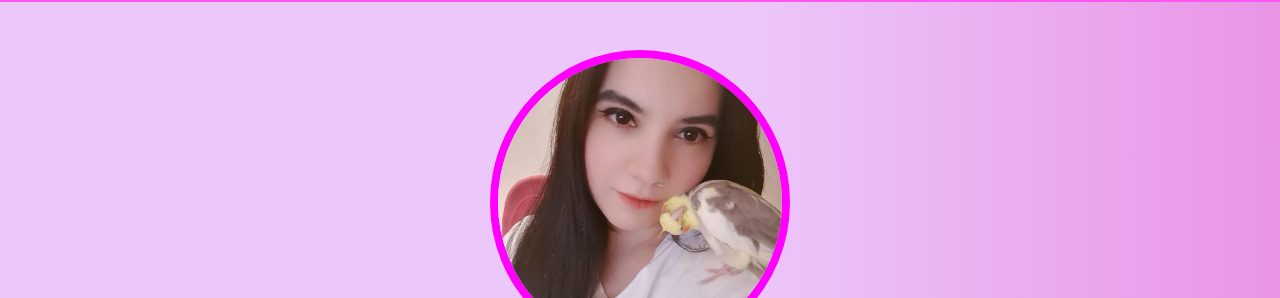
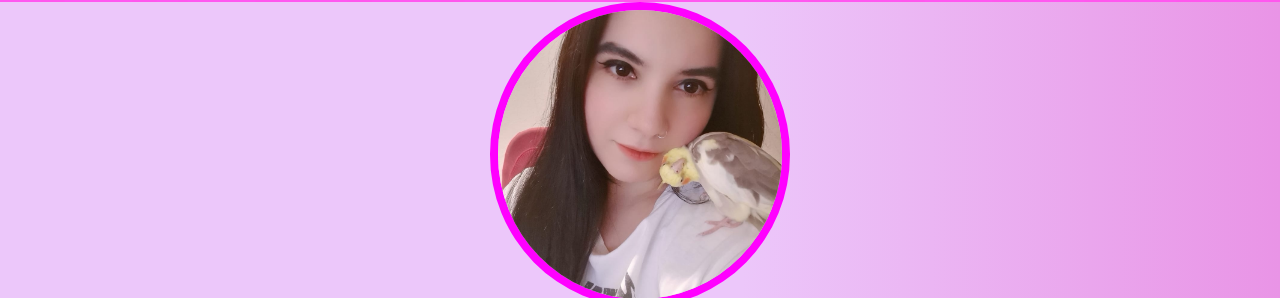
Before and after one commit to cockatiella/portfolio-website, a plain HTML site: page index.html in a window 1280 px wide. Shown: the part 356-654 px from the top of the page. Drawn offline with nearby package versions, Linux system fonts and the light colour scheme; a script that the page names is missing; a web font is replaced by a local one.

Commit message:
update index.html
deleted a margin class

```diff
--- a/index.html
+++ b/index.html
@@ -73,7 +73,7 @@
         <!-- section about me -->
 
         <section class="about-me text-center" id="about-me">
-            <img class="img-fluid rounded-circle profile m-5"
+            <img class="img-fluid rounded-circle profile"
                 src="./images/270114485_681902109637411_3744298397365320986_n.jpg" alt="Sofia">
 
             <h2 class="text-center mb-5">Hello.</h2>
```
